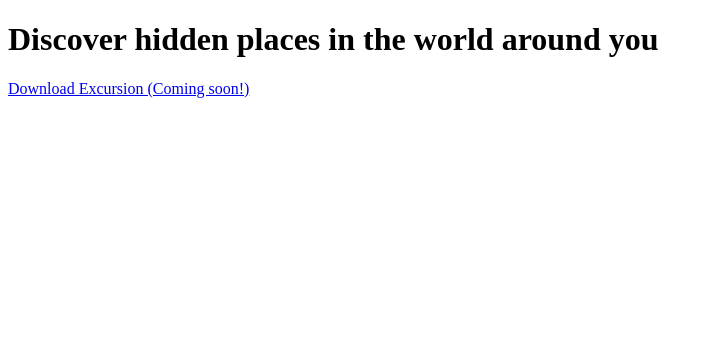
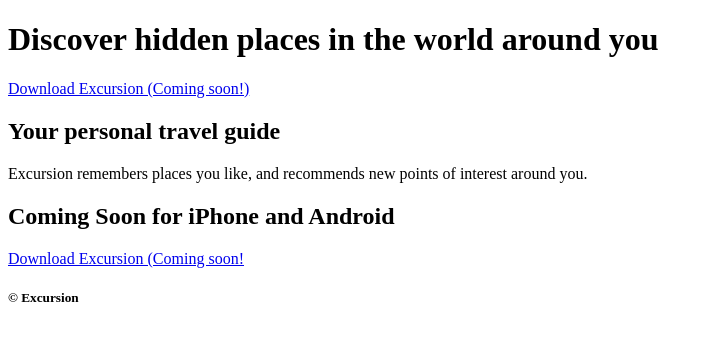
Before and after one commit to rchang825/excursion, a plain HTML site: page index.html in a window 1280 px wide. Shown: the whole page, without its empty margins (0-713 px from the left). Drawn offline with Linux system fonts and the light colour scheme; files that its build step writes are made by us from their sources.

Commit message:
Write up all text content in HTML

```diff
--- a/index.html
+++ b/index.html
@@ -11,6 +11,24 @@
         <h1>Discover hidden places in the world around you</h1>
         <a href="#">Download Excursion (Coming soon!)</a>
     </header>
+    <div class="mock-phone">
+
+    </div>
+    <div class="description">
+        <h2>Your personal travel guide</h2>
+        <p>Excursion remembers places you like, and recommends new points of interest around you.</p>
+        <div class="img-container"></div>
+    </div>
+    <div class="soon">
+        <div class="img-container">
+
+        </div>
+        <h2>Coming Soon for iPhone and Android</h2>
+        <a href="#">Download Excursion (Coming soon!</a>
+    </div>
+    <footer>
+        <h5>© Excursion</h5>
+    </footer>
 </body>
 
 </html>
```
